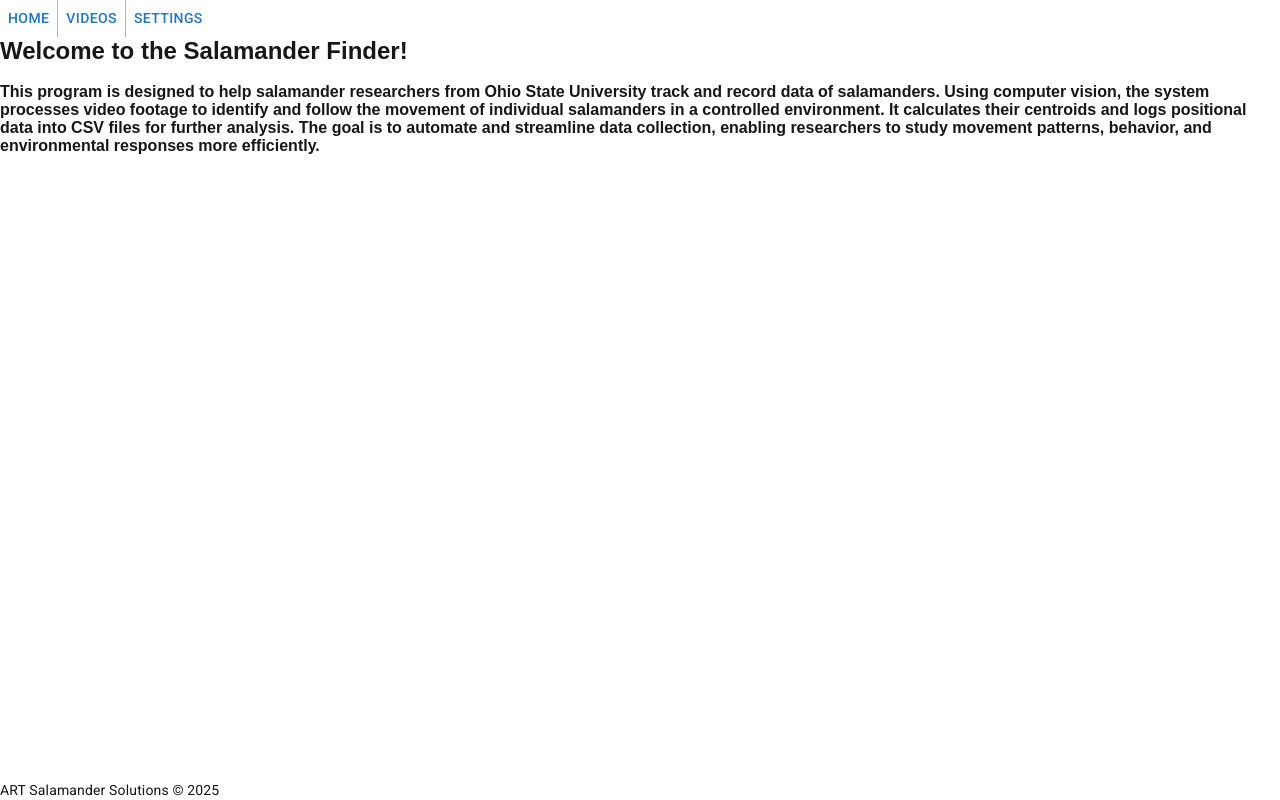
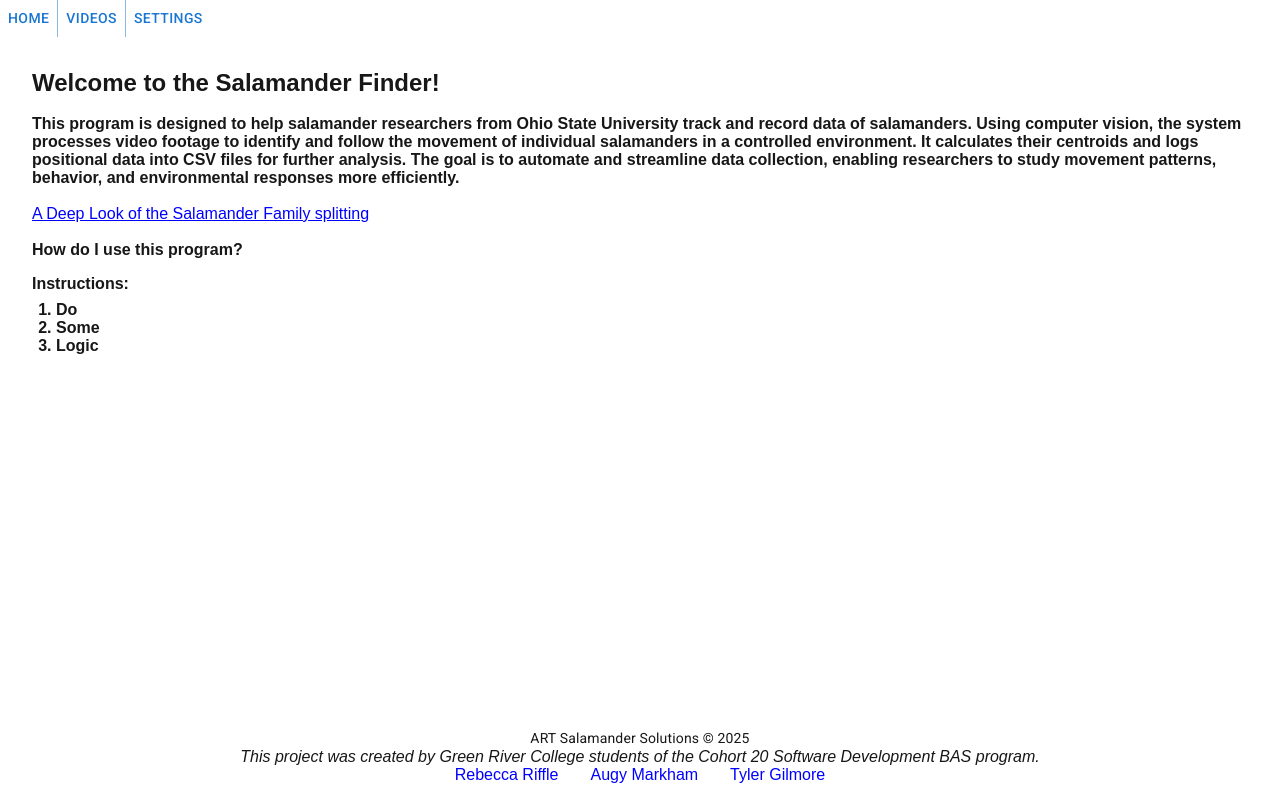
Before and after one commit to rifflere/centroid-finder-frontend, a Next.js app in the folder centroid-finder-frontend/: page / in a window 1280 px wide. Built offline with nearby package versions, Linux system fonts and the light colour scheme.

Commit message:
Edited the Layout footer container and somewhat finished up the Main page. Just have to add the instructions.

```diff
--- a/centroid-finder-frontend/package.json
+++ b/centroid-finder-frontend/package.json
@@ -9,6 +9,10 @@
     "lint": "next lint"
   },
   "dependencies": {
+    "@emotion/react": "^11.14.0",
+    "@emotion/styled": "^11.14.0",
+    "@fontsource/roboto": "^5.2.5",
+    "@mui/material": "^7.1.1",
     "centroid-finder-frontend": "file:",
     "next": "15.3.2",
     "react": "^19.0.0",
--- a/centroid-finder-frontend/src/app/globals.css
+++ b/centroid-finder-frontend/src/app/globals.css
@@ -27,3 +27,22 @@ a {
   color: inherit;
   text-decoration: none;
 }
+
+#sal-vid {
+  color: blue;
+  text-decoration: underline;
+}
+
+#student-linkedin > li > a {
+  color: blue
+}
+
+#student-linkedin {
+  list-style: none;
+  padding: 0;
+  margin: 0;
+  display: flex;
+  gap: 2rem;
+  justify-content: center;
+  flex-wrap: wrap;
+}
--- a/centroid-finder-frontend/src/app/layout.js
+++ b/centroid-finder-frontend/src/app/layout.js
@@ -33,8 +33,26 @@ export default function Layout({ children }) {
           <Button href="/preview/file-123">Settings</Button>
         </ButtonGroup>
         <main>{children}</main>
-        <footer style={{position:"absolute", bottom:0}}>
+        <footer style={{
+          position: "absolute",
+          bottom: 0,
+          width: "100%",
+          display: "flex",
+          flexDirection: "column",
+          alignItems: "center",
+          padding: "1rem 0",
+          backgroundColor: "#fff", // optional: give contrast if needed
+        }}>
           <Typography variant="body2" component="body2">ART Salamander Solutions &#169; 2025</Typography>
+          <div id="created-by" style={{ textAlign: "center" }}>
+            <i>This project was created by Green River College students of the Cohort 20 Software Development BAS program.</i>
+            <ul id="student-linkedin" style={{ listStyle: "none", padding: 0, margin: 0 }}>
+              {/* link your LinkedIn Portfolios inside of the hrefs*/}
+              <li><a href="" target="_blank" rel="noopener noreferrer">Rebecca Riffle</a></li>
+              <li><a href="" target="_blank" rel="noopener noreferrer">Augy Markham</a></li>
+              <li><a href="https://www.linkedin.com/in/dev-tylergilmore/" target="_blank" rel="noopener noreferrer">Tyler Gilmore</a></li>
+            </ul>
+          </div>
         </footer>
       </body>
     </html>
--- a/centroid-finder-frontend/src/app/page.jsx
+++ b/centroid-finder-frontend/src/app/page.jsx
@@ -1,6 +1,8 @@
+import { colors } from "@mui/material";
+
 export default function Home() {
   return (
-    <div>
+    <div style={{ padding: "2rem" }}>
       {/* We'll add styling components here after I (Tyler) type up some instructions and blurbs about the project */}
       <h2>Welcome to the Salamander Finder!</h2>
       <br />
@@ -10,7 +12,23 @@ export default function Home() {
         It calculates their centroids and logs positional data into CSV files for further analysis.
         The goal is to automate and streamline data collection, enabling researchers to study movement patterns, behavior, and environmental responses more efficiently.
       </h4>
+      <br />
 
+      <p>
+        <a id="sal-vid" href="https://www.youtube.com/watch?v=GppCj4Al7Rg">
+          A Deep Look of the Salamander Family splitting
+        </a>
+      </p>
+      <br />
+
+      <h4>How do I use this program?</h4>
+      <h4 style={{ marginTop: "1rem" }}>Instructions:</h4>
+      <ol style={{ paddingLeft: "1.5rem", marginTop: "0.5rem" }}>
+        <li style={{ fontWeight: "bold" }}> Do </li>
+        <li style={{ fontWeight: "bold" }}> Some </li>
+        <li style={{ fontWeight: "bold" }}> Logic </li>
+      </ol>
+      <br />
 
     </div>
   );
```
Also changed, not shown: 1 other file (tests, documents, lock files or other folders).
